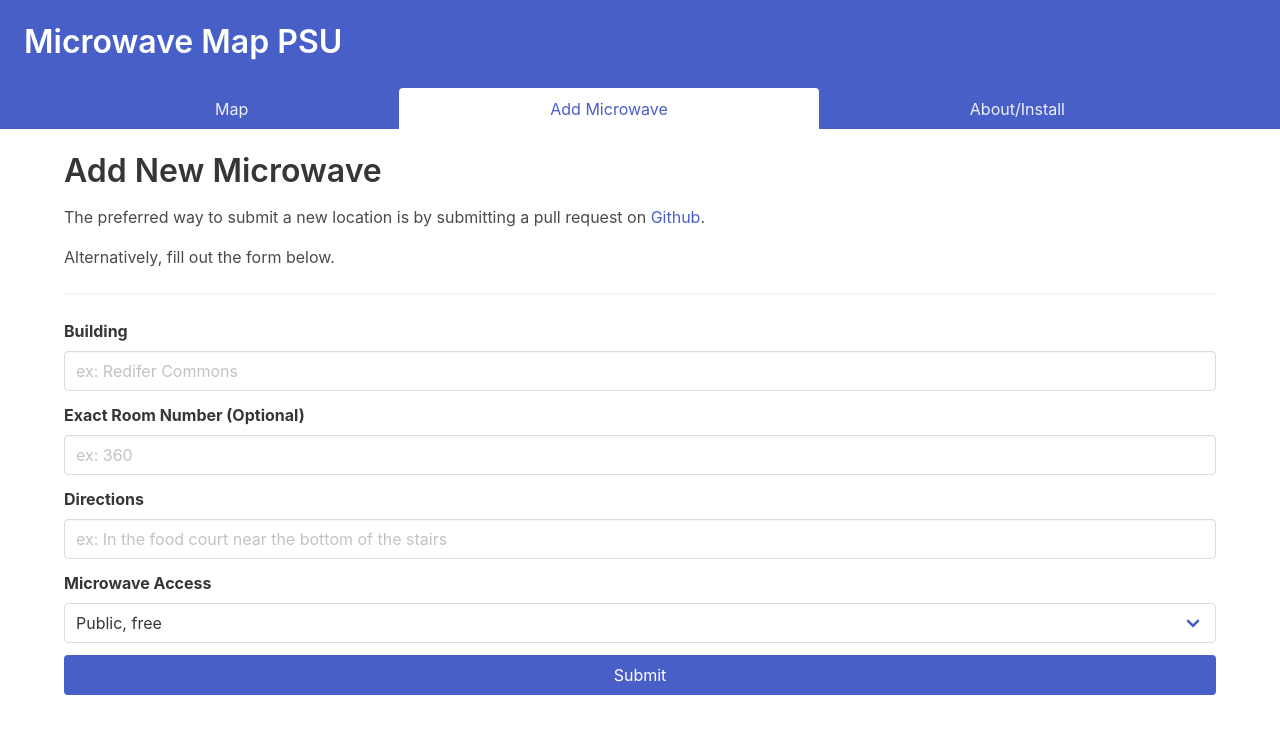
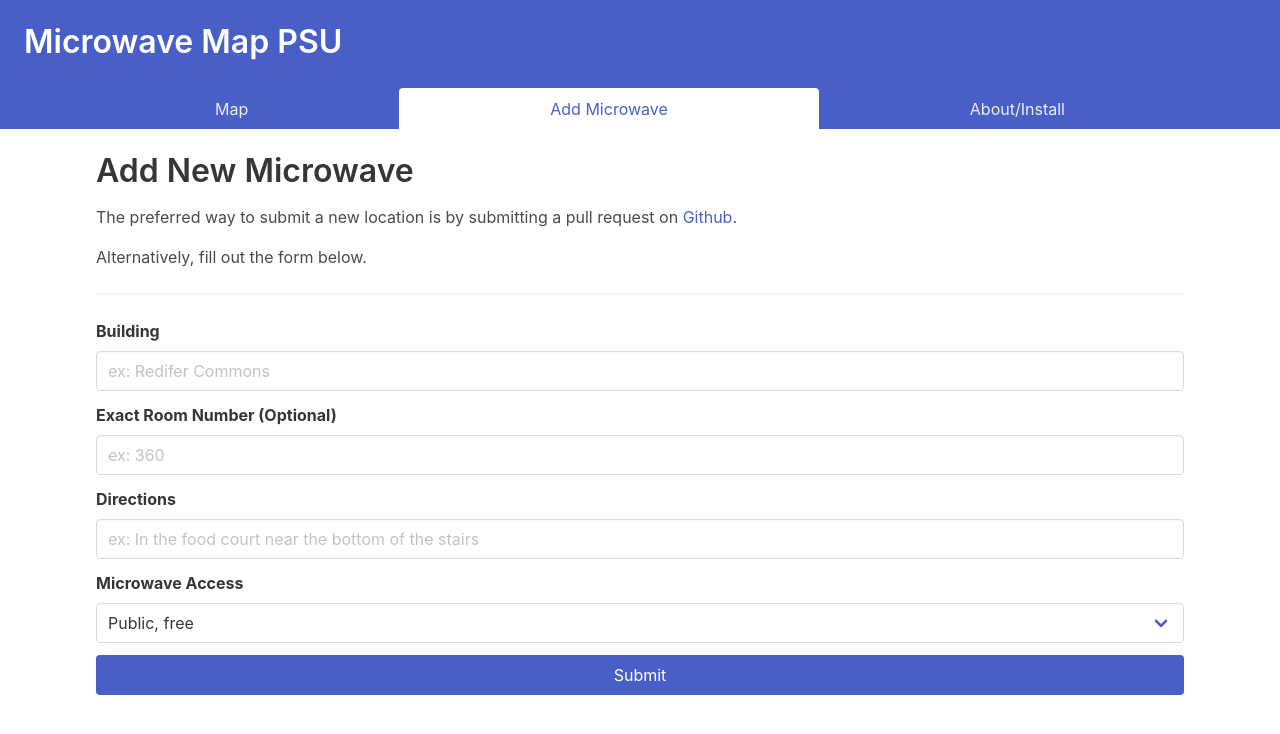
Before and after one commit to itsmaxymoo/microwavemap, a Jekyll site: the page built from add-microwave.html, in a window 1280 px wide. Shown: the top 734 px of the page. Built offline with Jekyll 4.4.1, drawn with Linux system fonts in a browser that asks for light colours.

Commit message:
fix page container on mobile

```diff
--- a/_layouts/page.html
+++ b/_layouts/page.html
@@ -3,7 +3,7 @@
 ---
 
 <div class="container content pt-5">
-	<div class="container is-fluidd">
+	<div class="container is-fluid">
 		{{ content | markdownify }}
 	</div>
 </div>
```
